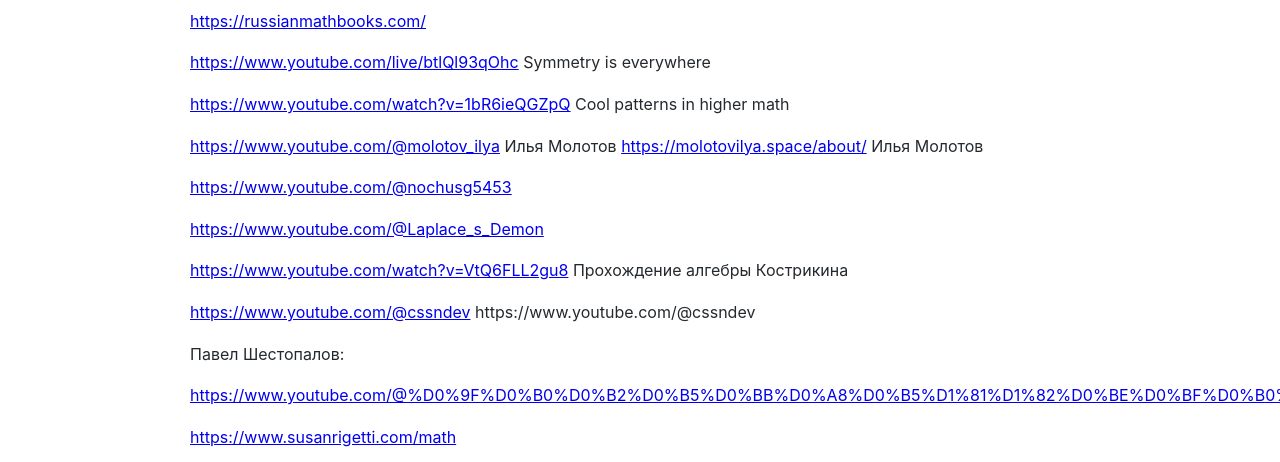
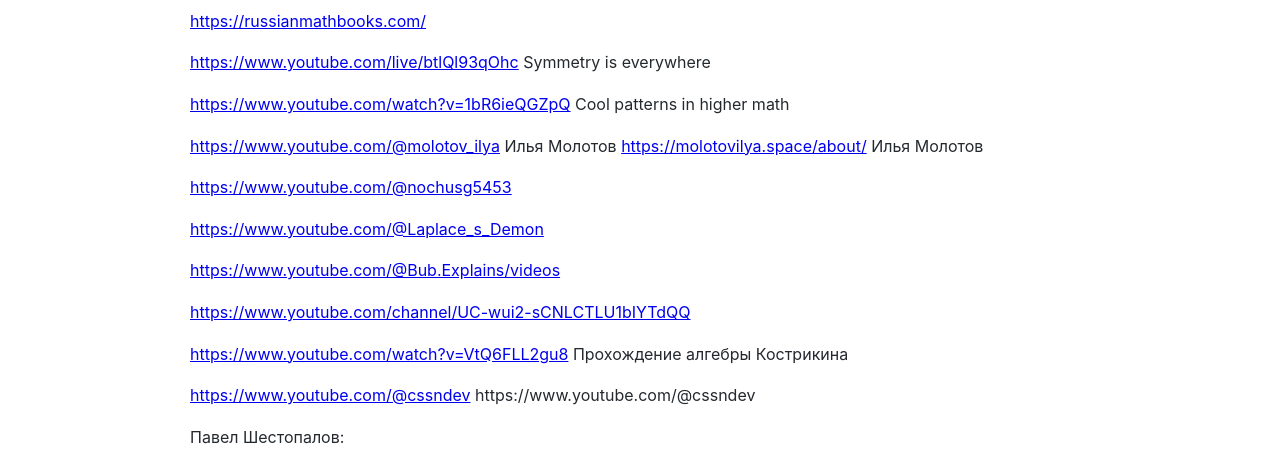
Before and after one commit to Michael-Lubinsky/michael-lubinsky.github.com, a Jekyll site: the page built from math/math.md, in a window 1280 px wide and 900 px high, scrolled down 339 px, cut to the strip 0-462 px from the top of the window. Built offline with Jekyll 4.4.1, drawn with Linux system fonts in a browser that asks for light colours; our own code applies the rules of GitHub Pages for plain Markdown files.

Commit message:
Update math.md

```diff
--- a/math/math.md
+++ b/math/math.md
@@ -24,6 +24,11 @@
 <https://www.youtube.com/@nochusg5453>
 
 <https://www.youtube.com/@Laplace_s_Demon>
+
+<https://www.youtube.com/@Bub.Explains/videos>
+
+<https://www.youtube.com/channel/UC-wui2-sCNLCTLU1bIYTdQQ>
+
 
 <https://www.youtube.com/watch?v=VtQ6FLL2gu8> Прохождение алгебры Кострикина
 
```
